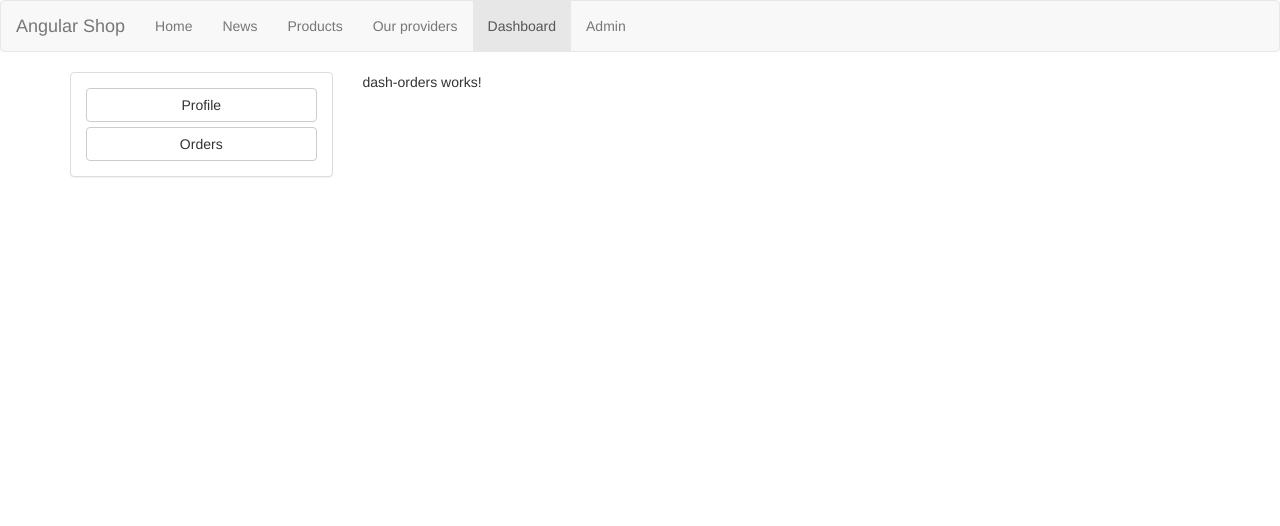
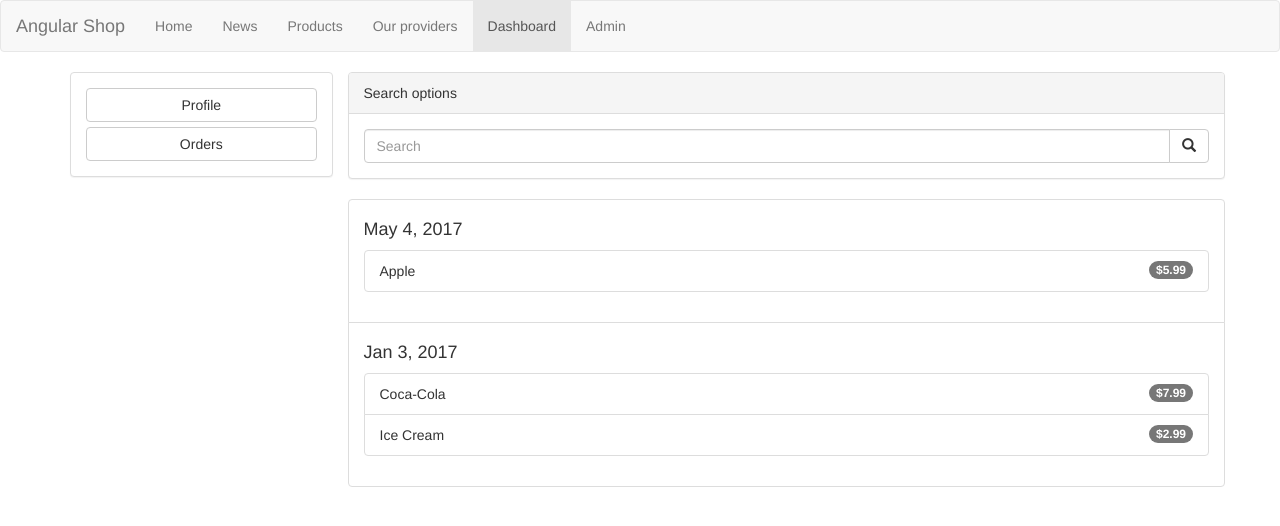
Before and after one commit to ArtemGrachov/angular-shop, an Angular app: page /dash/products in a window 1280 px wide. Shown: the top 526 px of the page. Built offline with nearby package versions, Linux system fonts and the light colour scheme.

Commit message:
Dashboard orders page HTML

```diff
--- a/src/app/dash/dash-orders/dash-orders.component.html
+++ b/src/app/dash/dash-orders/dash-orders.component.html
@@ -1,3 +1,29 @@
-<p>
-  dash-orders works!
-</p>
+<div class="row">
+  <div class="panel panel-default">
+    <div class="panel-heading">Search options</div>
+    <div class="panel-body">
+      <div class="input-group">
+        <input type="text" class="form-control" placeholder="Search">
+        <div class="input-group-btn">
+          <button class="btn btn-default" type="submit">
+        <i class="glyphicon glyphicon-search"></i>
+      </button>
+        </div>
+      </div>
+    </div>
+  </div>
+  <ul class="list-group">
+    <li class="list-group-item" *ngFor="let order of orders">
+      <h4>
+        {{order.date | date}}
+      </h4>
+      <ul class="list-group">
+        <li class="list-group-item" *ngFor="let product of order.products">
+          {{product.name}}
+          <span class="badge">${{product.price}}</span>
+        </li>
+      </ul>
+    </li>
+  </ul>
+
+</div>
--- a/src/app/dash/dash-orders/dash-orders.component.ts
+++ b/src/app/dash/dash-orders/dash-orders.component.ts
@@ -10,7 +10,7 @@ import { Order } from '../../shared/models/order.model';
 export class DashOrdersComponent implements OnInit {
   orders: Order[] = [
     new Order('1', '0', [{ name: 'Apple', price: 5.99 }], new Date(2017, 4, 4, 15, 12, 12, 100)),
-    new Order('1', '0', [{ name: 'Coca-Cola', price: 7.99 }], new Date(2017, 12, 3, 10, 5, 5, 0)),
+    new Order('1', '0', [{ name: 'Coca-Cola', price: 7.99 }, { name: 'Ice Cream', price: 2.99 }], new Date(2017, 0, 3, 10, 5, 5, 0)),
   ];
 
   constructor() { }
```
